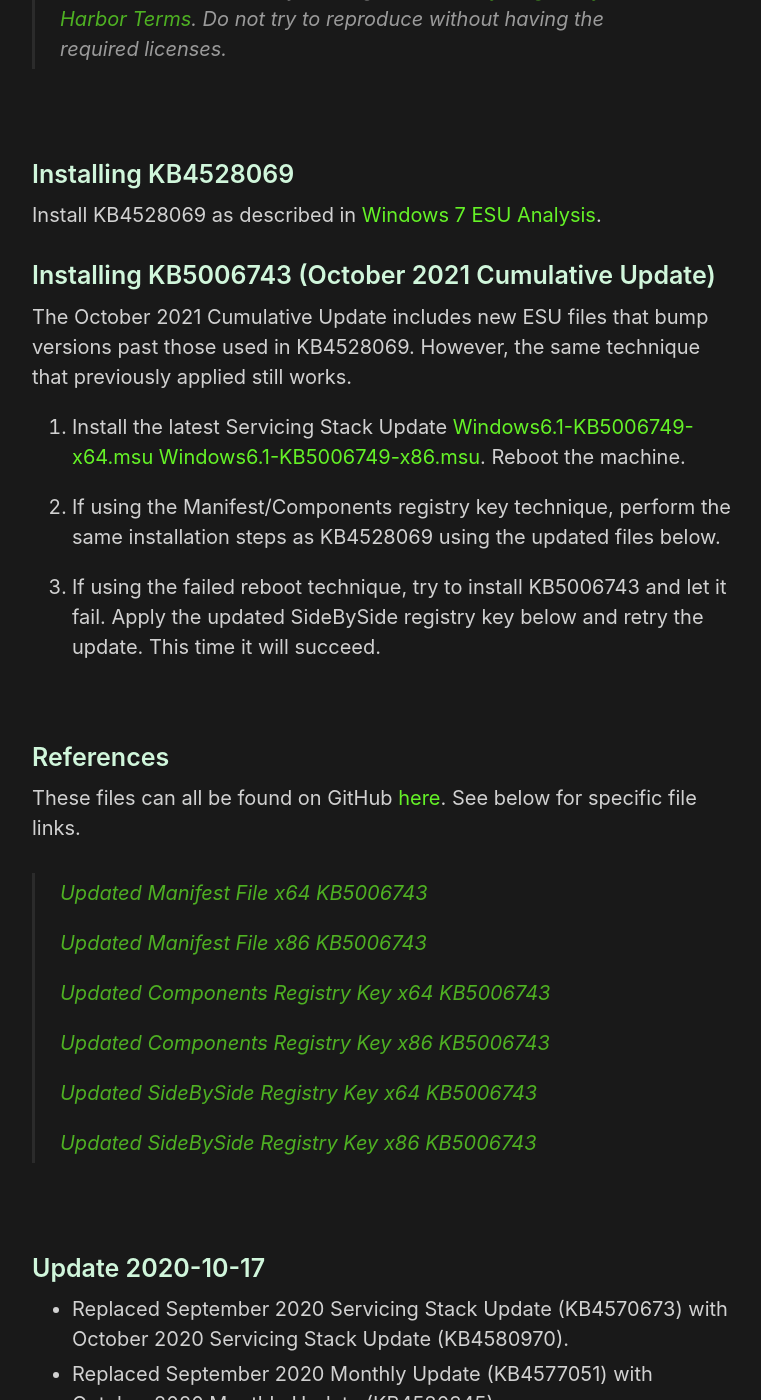
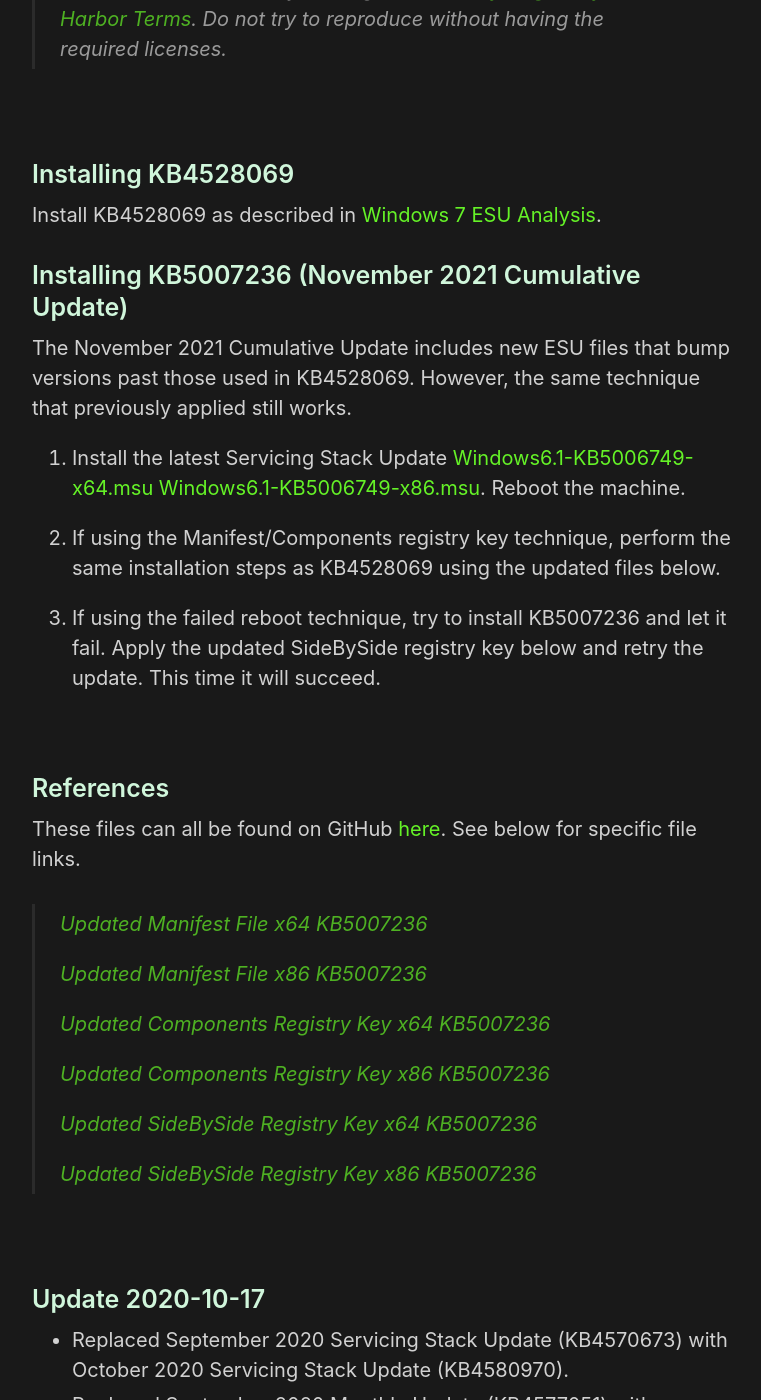
Before and after one commit to HackAndPwn/HackAndPwn.github.io, a Jekyll site: the page built from _posts/2020-09-12-windows-7-esu-analysis-updates.md, in a window 1280 px wide and 1400 px high, scrolled down 731 px. Shown: the whole window, without its empty margins (258-1019 px from the left). Built offline with Jekyll 4.4.1, drawn with Linux system fonts in a browser that asks for light colours; some of the changed text lies outside the part shown.

Commit message:
update for november 2021 analysis updates

```diff
--- a/_posts/2020-09-12-windows-7-esu-analysis-updates.md
+++ b/_posts/2020-09-12-windows-7-esu-analysis-updates.md
@@ -19,15 +19,15 @@
 
 Install KB4528069 as described in [Windows 7 ESU Analysis](https://hackandpwn.com/windows-7-esu-analysis).
 
-### Installing KB5006743 (October 2021 Cumulative Update)
+### Installing KB5007236 (November 2021 Cumulative Update)
 
-The October 2021 Cumulative Update includes new ESU files that bump versions past those used in KB4528069.  However, the same technique that previously applied still works.
+The November 2021 Cumulative Update includes new ESU files that bump versions past those used in KB4528069.  However, the same technique that previously applied still works.
 
 1. Install the latest Servicing Stack Update [Windows6.1-KB5006749-x64.msu](https://github.com/HackAndPwn/Windows-7-Patching/raw/master/07_ESU_Updates/01_Windows6.1-KB5006749-x64.msu) [Windows6.1-KB5006749-x86.msu](https://github.com/HackAndPwn/Windows-7-Patching/raw/master/07_ESU_Updates/01_Windows6.1-KB5006749-x86.msu).  Reboot the machine.
 
 2. If using the Manifest/Components registry key technique, perform the same installation steps as KB4528069 using the updated files below.
 
-3. If using the failed reboot technique, try to install KB5006743 and let it fail.  Apply the updated SideBySide registry key below and retry the update.  This time it will succeed.
+3. If using the failed reboot technique, try to install KB5007236 and let it fail.  Apply the updated SideBySide registry key below and retry the update.  This time it will succeed.
 
 <br>
 
@@ -35,17 +35,17 @@
 
 These files can all be found on GitHub [here](https://github.com/HackAndPwn/Windows-7-ESU-Analysis).  See below for specific file links.
 
-> [Updated Manifest File x64 KB5006743](https://github.com/HackAndPwn/Windows-7-ESU-Analysis/blob/master/2021_10/amd64_microsoft-windows-s..edsecurityupdatesai_31bf3856ad364e35_6.1.7602.25740_none_c8bd0b1636400164.manifest)
+> [Updated Manifest File x64 KB5007236](https://github.com/HackAndPwn/Windows-7-ESU-Analysis/blob/master/2021_11/amd64_microsoft-windows-s..edsecurityupdatesai_31bf3856ad364e35_6.1.7602.25769_none_c8b06dd836481d55.manifest)
 >
-> [Updated Manifest File x86 KB5006743](https://github.com/HackAndPwn/Windows-7-ESU-Analysis/blob/master/2021_10/x86_microsoft-windows-s..edsecurityupdatesai_31bf3856ad364e35_6.1.7602.25740_none_6c9e6f927de2902e.manifest)
+> [Updated Manifest File x86 KB5007236](https://github.com/HackAndPwn/Windows-7-ESU-Analysis/blob/master/2021_11/x86_microsoft-windows-s..edsecurityupdatesai_31bf3856ad364e35_6.1.7602.25769_none_6c91d2547deaac1f.manifest)
 >
-> [Updated Components Registry Key x64 KB5006743](https://github.com/HackAndPwn/Windows-7-ESU-Analysis/blob/master/2021_10/ComponentsRegistryKey_x64.reg)
+> [Updated Components Registry Key x64 KB5007236](https://github.com/HackAndPwn/Windows-7-ESU-Analysis/blob/master/2021_11/ComponentsRegistryKey_x64.reg)
 >
-> [Updated Components Registry Key x86 KB5006743](https://github.com/HackAndPwn/Windows-7-ESU-Analysis/blob/master/2021_10/ComponentsRegistryKey_x86.reg)
+> [Updated Components Registry Key x86 KB5007236](https://github.com/HackAndPwn/Windows-7-ESU-Analysis/blob/master/2021_11/ComponentsRegistryKey_x86.reg)
 >
-> [Updated SideBySide Registry Key x64 KB5006743](https://github.com/HackAndPwn/Windows-7-ESU-Analysis/blob/master/2021_10/SideBySideRegistryKey_x64.reg)
+> [Updated SideBySide Registry Key x64 KB5007236](https://github.com/HackAndPwn/Windows-7-ESU-Analysis/blob/master/2021_11/SideBySideRegistryKey_x64.reg)
 >
-> [Updated SideBySide Registry Key x86 KB5006743](https://github.com/HackAndPwn/Windows-7-ESU-Analysis/blob/master/2021_10/SideBySideRegistryKey_x86.reg)
+> [Updated SideBySide Registry Key x86 KB5007236](https://github.com/HackAndPwn/Windows-7-ESU-Analysis/blob/master/2021_11/SideBySideRegistryKey_x86.reg)
 
 <br>
 
@@ -107,3 +107,7 @@
 * Replaced July 2021 Servicing Stack Update (KB5004378) with October 2021 Servicing Stack Update (KB5006749).
 * Replaced September 2021 Monthly Update (KB5005633) with October 2021 Monthly Update (KB5006743).
 * Replaced September 2021 Manifest, Components Registry Key, and SideBySide Registry Key (6.1.7602.25712) with October 2021 (6.1.7602.25740).
+
+### Update 2021-11-18
+* Replaced October 2021 Monthly Update (KB5006743) with November 2021 Monthly Update (KB5007236).
+* Replaced October 2021 Manifest, Components Registry Key, and SideBySide Registry Key (6.1.7602.25740) with November 2021 (6.1.7602.25769).
```
Also changed, not shown: other parts of _posts/2020-09-12-windows-7-esu-analysis-updates.md (+1 -1 lines).
